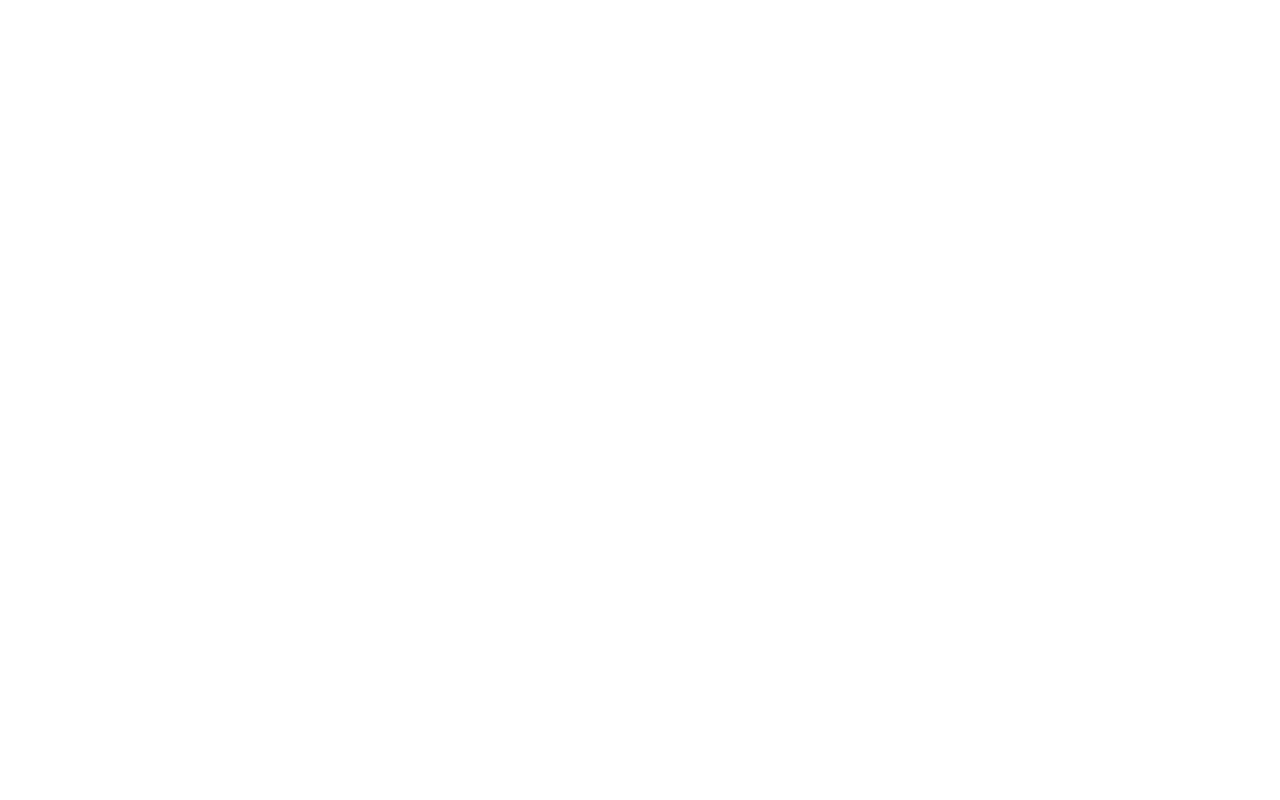
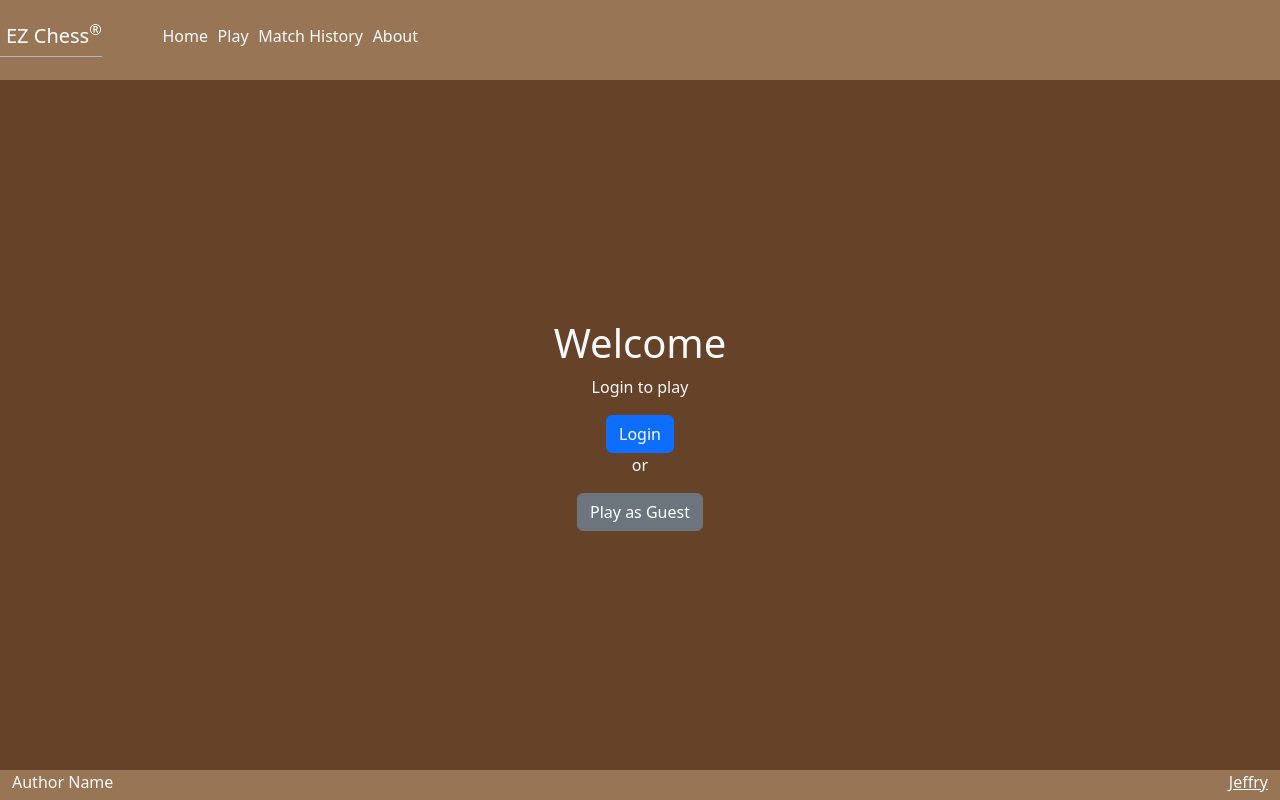
Before and after one commit to jminyoon/startup, a plain HTML site: page index.html in a window 1280 px wide. Drawn offline with nearby package versions, Linux system fonts and the light colour scheme.

Commit message:
finished home screen/index.html

```diff
--- a/index.html
+++ b/index.html
@@ -0,0 +1,66 @@
+<!DOCTYPE html>
+<html lang="en">
+    <head>
+        <meta charset="UTF-8" />
+        <meta name="viewport" content="width=device-width, initial-scale=1.0" />
+        <title>About</title>
+        <link rel="icon" href="horse.ico" />
+
+        <link rel="stylesheet" href="main.css" />
+
+        <link
+            href="https://cdn.jsdelivr.net/npm/bootstrap@5.2.2/dist/css/bootstrap.min.css"
+            rel="stylesheet"
+            integrity="sha384-Zenh87qX5JnK2Jl0vWa8Ck2rdkQ2Bzep5IDxbcnCeuOxjzrPF/et3URy9Bv1WTRi"
+            crossorigin="anonymous"
+        />
+    </head>
+    <body class="text-light">
+        <header class="container-fluid">
+            <nav class="navbar fixed-top navbar-dark">
+                <a class="navbar-brand" href="#">EZ Chess<sup>&reg;</sup></a>
+                <menu>
+                    <li class="nav-item">
+                        <a class="nav-link" href="index.html">Home</a>
+                    </li>
+                    <li class="nav-item">
+                        <a class="nav-link" href="play.html">Play</a>
+                    </li>
+                    <li class="nav-item">
+                        <a class="nav-link" href="matchhistory.html">Match History</a>
+                    </li>
+                    <li class="nav-item">
+                        <a class="nav-link active" href="about.html">About</a>
+                    </li>
+                </menu>
+            </nav>
+        </header>
+
+        <main class="container-fluid text-center">
+            <div>
+                <h1>Welcome</h1>
+                <p>Login to play</p>
+                <form method="get" action="play.html">
+                    <intput type="text" id="name" placeholder="Your name here" />
+                    <button type="submit" class="btn btn-primary">Login</button>
+                </form>
+                <p>or</p>
+                <form method="get" action="play.html">
+                    <intput type="text" id="name" placeholder="Your name here" />
+                    <button type="submit" class="btn btn-secondary">Play as Guest</button>
+                </form>
+            </div>
+        </main>
+
+        <footer class="text-light">
+            <div class="container-fluid">
+                <span class="text-reset">Author Name</span>
+                <a
+                    class="text-reset"
+                    href="https://github.com/jminyoon/startup"
+                    >Jeffry</a
+                >
+            </div>
+        </footer>
+    </body>
+</html>
```
Also changed, not shown: play.html (+43 -0 lines).
